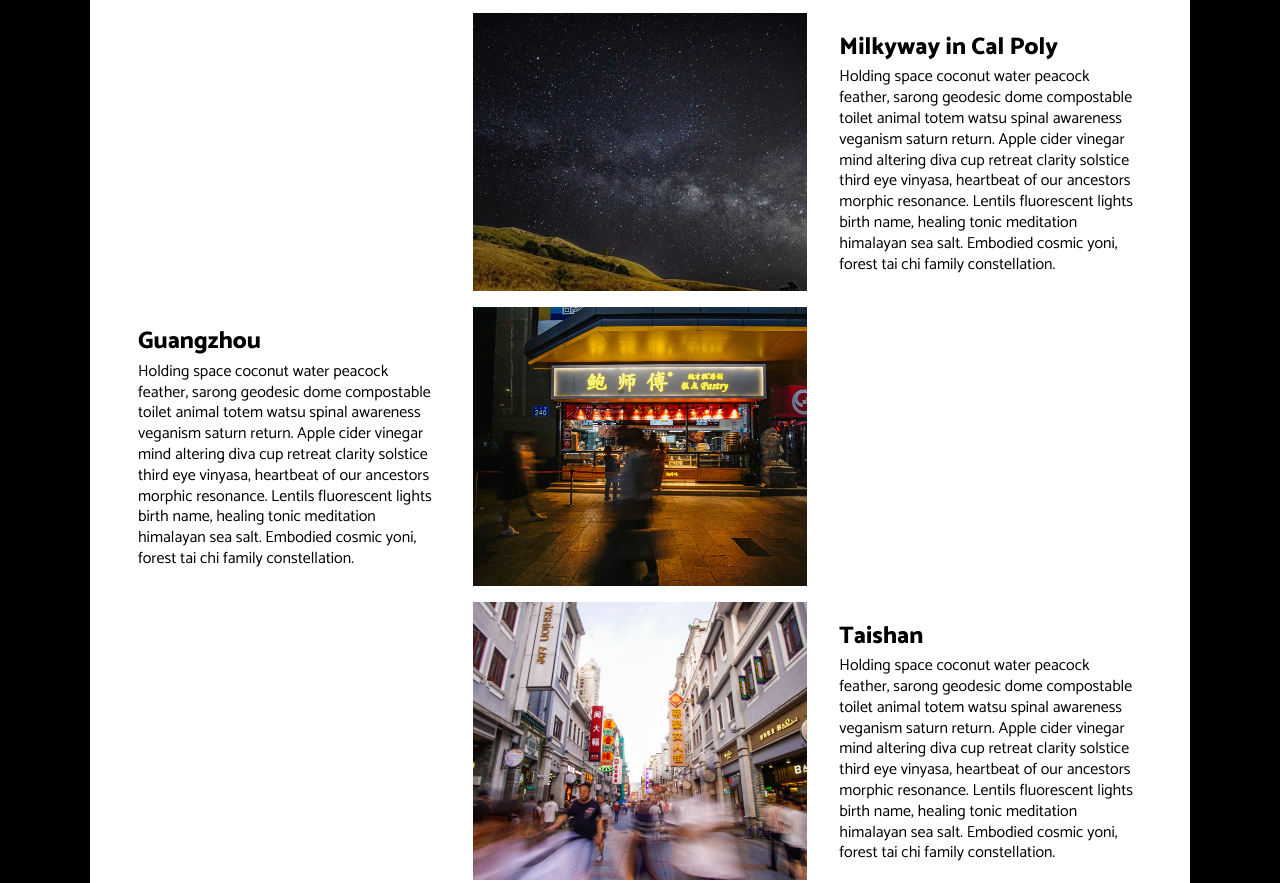
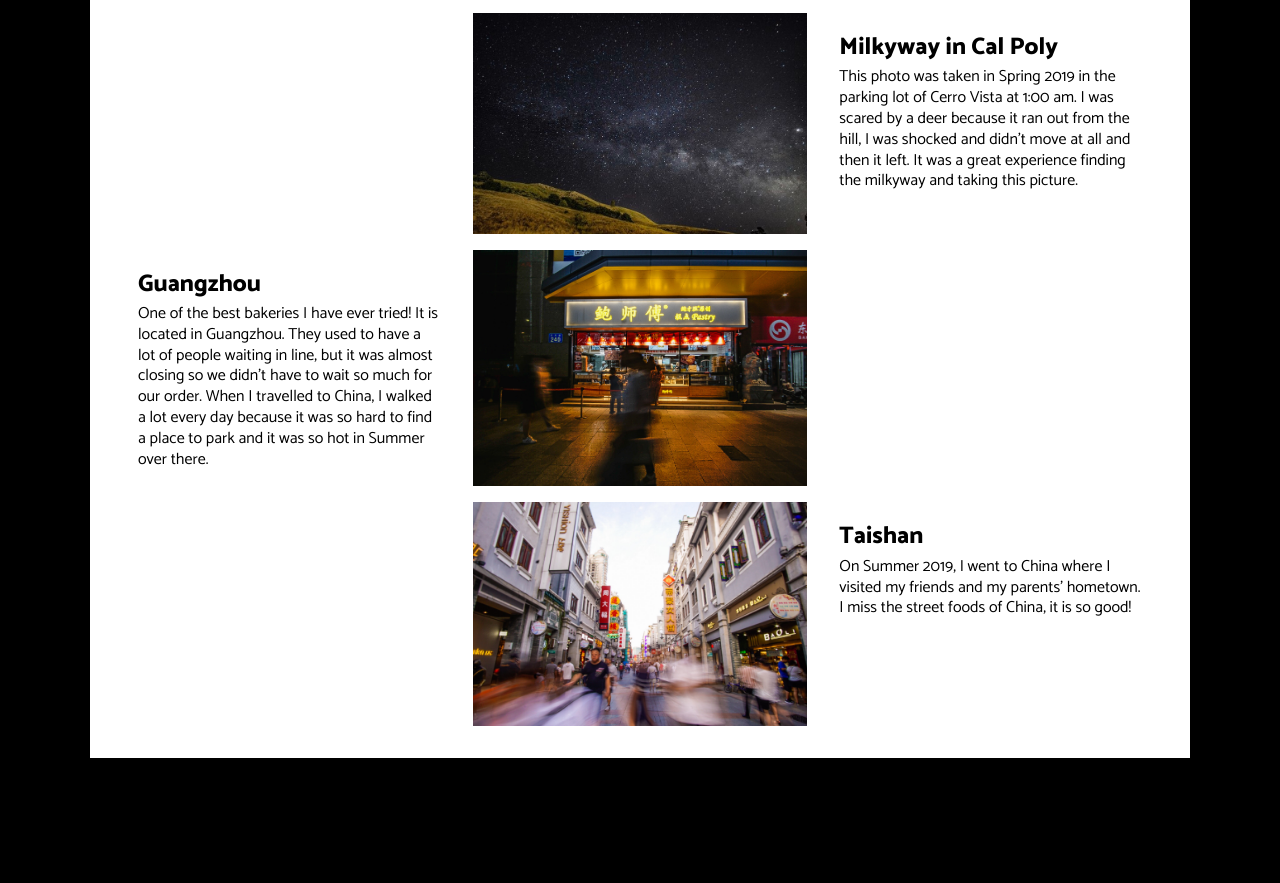
Before and after one commit to yennacc/grc339test, a plain HTML site: page mainpage.html in a window 1280 px wide. Shown: the part 563-1446 px from the top of the page. After the commit the page ends 1321 px from the top, so only its background shows below. Drawn offline with Linux system fonts and the light colour scheme; a script that the page names is missing.

Commit message:
Update mainpage.html

```diff
--- a/mainpage.html
+++ b/mainpage.html
@@ -43,17 +43,17 @@
          <img class="image three" src="img/calpoly.jpeg" alt="calpoly">
          <article class="text three">
             <h1>Milkyway in Cal Poly</h1>
-            <p>Holding space coconut water peacock feather, sarong geodesic dome compostable toilet animal totem watsu spinal awareness veganism saturn return. Apple cider vinegar mind altering diva cup retreat clarity solstice third eye vinyasa, heartbeat of our ancestors morphic resonance. Lentils fluorescent lights birth name, healing tonic meditation himalayan sea salt. Embodied cosmic yoni, forest tai chi family constellation.</p>
+            <p>This photo was taken in Spring 2019 in the parking lot of Cerro Vista at 1:00 am. I was scared by a deer because it ran out from the hill, I was shocked and didn't move at all and then it left. It was a great experience finding the milkyway and taking this picture.</p>
          </article>
          <img class="image four" src="img/guangzhou.JPEG" alt="guangzhou">
          <article class="text four">
             <h1>Guangzhou</h1>
-            <p>Holding space coconut water peacock feather, sarong geodesic dome compostable toilet animal totem watsu spinal awareness veganism saturn return. Apple cider vinegar mind altering diva cup retreat clarity solstice third eye vinyasa, heartbeat of our ancestors morphic resonance. Lentils fluorescent lights birth name, healing tonic meditation himalayan sea salt. Embodied cosmic yoni, forest tai chi family constellation.</p>
+            <p>One of the best bakeries I have ever tried! It is located in Guangzhou. They used to have a lot of people waiting in line, but it was almost closing so we didn't have to wait so much for our order. When I travelled to China, I walked a lot every day because it was so hard to find a place to park and it was so hot in Summer over there.</p>
          </article>
          <img class="image five" src="img/taishan.JPEG" alt="taishan">
          <article class="text five">
             <h1>Taishan</h1>
-            <p>Holding space coconut water peacock feather, sarong geodesic dome compostable toilet animal totem watsu spinal awareness veganism saturn return. Apple cider vinegar mind altering diva cup retreat clarity solstice third eye vinyasa, heartbeat of our ancestors morphic resonance. Lentils fluorescent lights birth name, healing tonic meditation himalayan sea salt. Embodied cosmic yoni, forest tai chi family constellation.</p>
+            <p>On Summer 2019, I went to China where I visited my friends and my parents' hometown. I miss the street foods of China, it is so good!</p>
          </article>
       </section>
       <!-- all javascript at the bottom of the body -->
```
